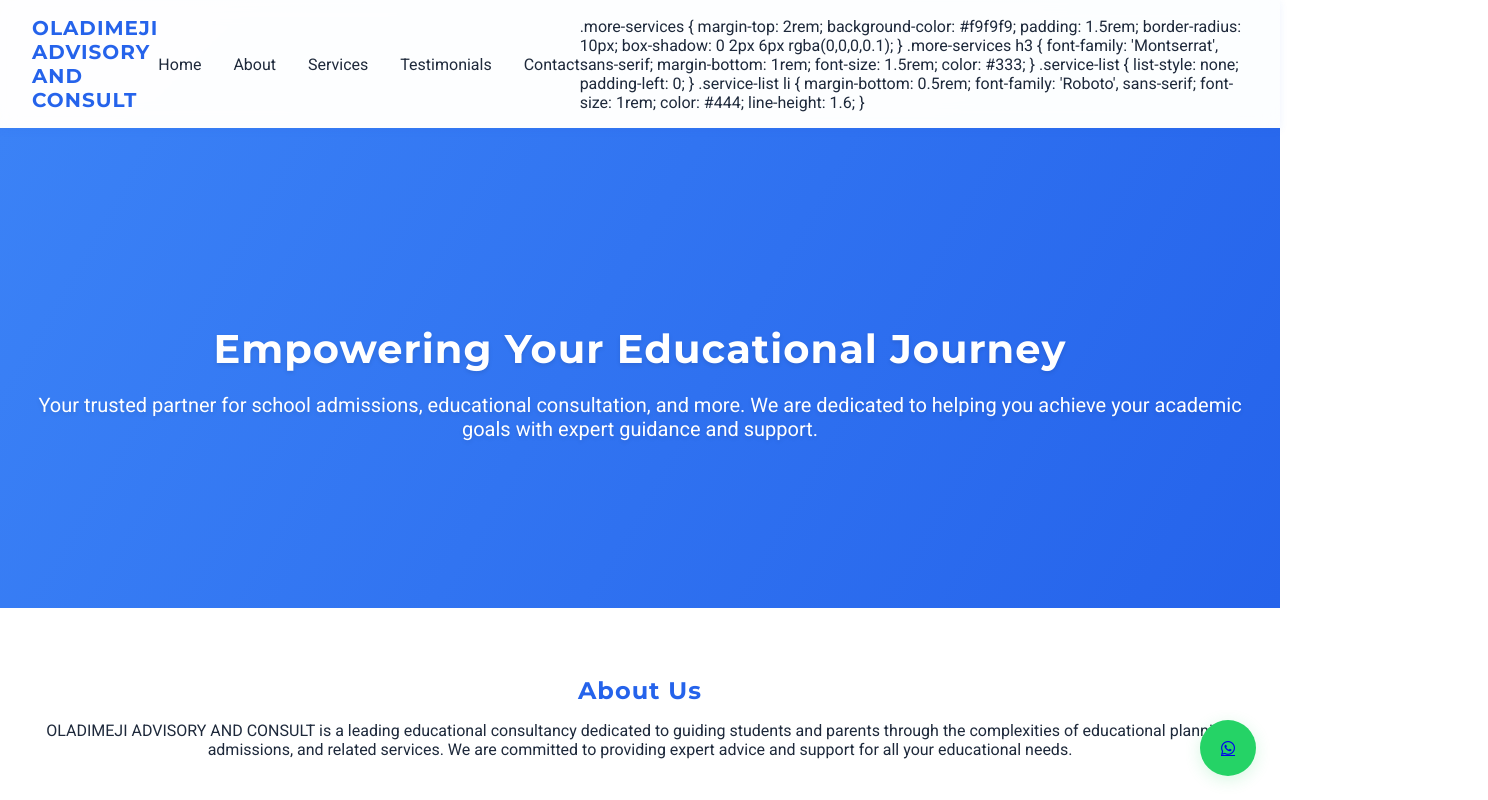
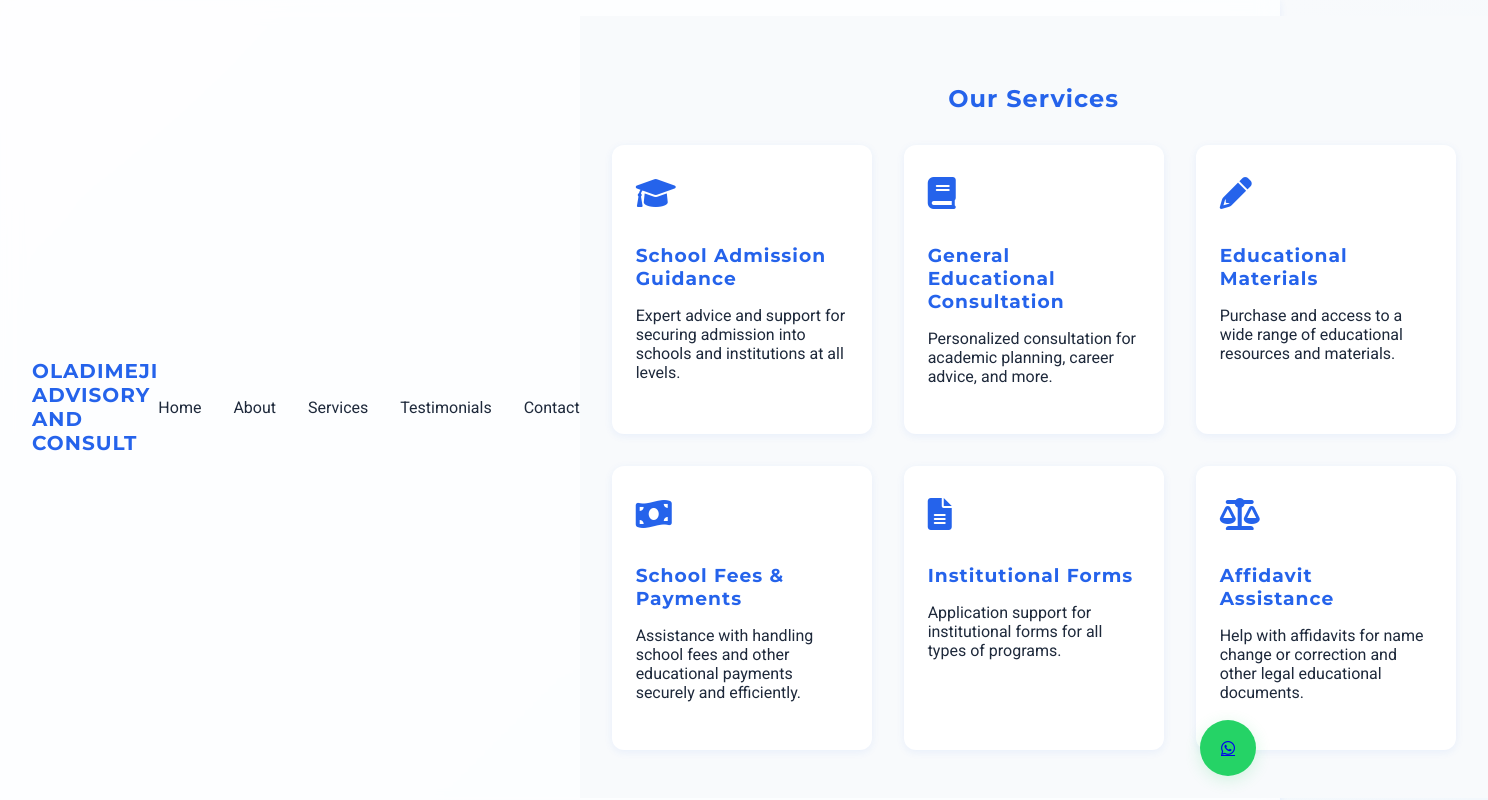
Before and after one commit to olasconsult/olasconsult, a plain HTML site: page index.html in a window 1280 px wide. Shown: the top 800 px of the page, 1488 px wide, since content can reach past the window. Drawn offline with Linux system fonts and the light colour scheme.

Commit message:
Update index.html

```diff
--- a/index.html
+++ b/index.html
@@ -21,33 +21,42 @@
                 <li><a href="#testimonials">Testimonials</a></li>
                 <li><a href="#contact">Contact</a></li>
             </ul>
-.more-services {
-    margin-top: 2rem;
-    background-color: #f9f9f9;
-    padding: 1.5rem;
-    border-radius: 10px;
-    box-shadow: 0 2px 6px rgba(0,0,0,0.1);
-}
+<section id="services" class="services-section">
+    <h2>Our Services</h2>
+    <div class="services-list">
+        <div class="service-card">
+            <i class="fas fa-graduation-cap"></i>
+            <h3>School Admission Guidance</h3>
+            <p>Expert advice and support for securing admission into schools and institutions at all levels.</p>
+        </div>
+        <div class="service-card">
+            <i class="fas fa-book"></i>
+            <h3>General Educational Consultation</h3>
+            <p>Personalized consultation for academic planning, career advice, and more.</p>
+        </div>
+        <div class="service-card">
+            <i class="fas fa-pencil-alt"></i>
+            <h3>Educational Materials</h3>
+            <p>Purchase and access to a wide range of educational resources and materials.</p>
+        </div>
+        <div class="service-card">
+            <i class="fas fa-money-bill-wave"></i>
+            <h3>School Fees & Payments</h3>
+            <p>Assistance with handling school fees and other educational payments securely and efficiently.</p>
+        </div>
+        <div class="service-card">
+            <i class="fas fa-file-alt"></i>
+            <h3>Institutional Forms</h3>
+            <p>Application support for institutional forms for all types of programs.</p>
+        </div>
+        <div class="service-card">
+            <i class="fas fa-balance-scale"></i>
+            <h3>Affidavit Assistance</h3>
+            <p>Help with affidavits for name change or correction and other legal educational documents.</p>
+        </div>
+    </div>
+</section>
 
-.more-services h3 {
-    font-family: 'Montserrat', sans-serif;
-    margin-bottom: 1rem;
-    font-size: 1.5rem;
-    color: #333;
-}
-
-.service-list {
-    list-style: none;
-    padding-left: 0;
-}
-
-.service-list li {
-    margin-bottom: 0.5rem;
-    font-family: 'Roboto', sans-serif;
-    font-size: 1rem;
-    color: #444;
-    line-height: 1.6;
-}
 
             <div class="hamburger" id="hamburger">
                 <span></span>
```
